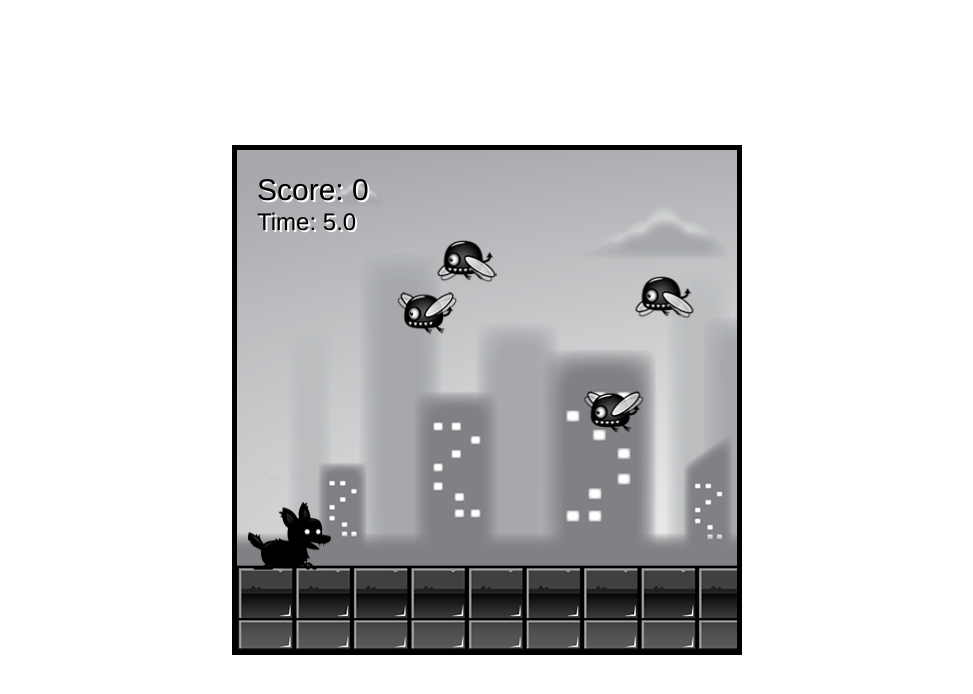
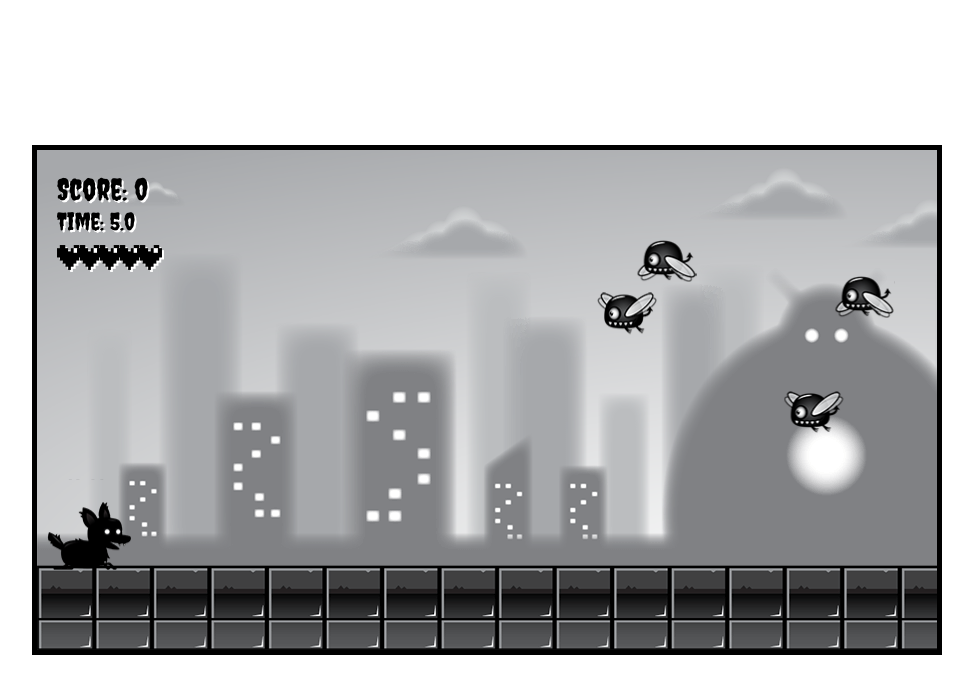
Before and after one commit to SkyAkki/JS-GameDev-HTML-Canvas, a plain HTML site: page Project9/index.html in a window 1280 px wide. Shown: the whole page, without its empty margins (153-1126 px from the left). Drawn offline with Linux system fonts and the light colour scheme.

Commit message:
add lives asset and logic

```diff
--- a/Project9/UI.js
+++ b/Project9/UI.js
@@ -2,7 +2,8 @@ export class UI{
     constructor(game){
         this.game = game;
         this.fontSize = 30;
-        this.fontFamily = 'Helvetica';
+        this.fontFamily = 'Creepster';
+        this.livesImage = lives;
     }
     draw(context){
         context.save();
@@ -18,6 +19,10 @@ export class UI{
 
         context.font = this.fontSize * 0.8 + 'px ' + this.fontFamily;
         context.fillText('Time: ' + (this.game.time * 0.001).toFixed(1), 20, 80);
+
+        for(let i = 0; i<this.game.livesCount; i++){
+            context.drawImage(this.livesImage,20 * i + 20,95,25,25);
+        }
         if(this.game.gameOver){
             context.textAlign = 'center';
             context.font = this.fontSize * 2 + 'px ' + this.fontFamily;
--- a/Project9/index.html
+++ b/Project9/index.html
@@ -5,6 +5,9 @@
     <meta http-equiv="X-UA-Compatible" content="IE=edge">
     <meta name="viewport" content="width=device-width, initial-scale=1.0">
     <title>Javascript Game</title>
+    <link rel="preconnect" href="https://fonts.googleapis.com">
+    <link rel="preconnect" href="https://fonts.gstatic.com" crossorigin>
+    <link href="https://fonts.googleapis.com/css2?family=Creepster&display=swap" rel="stylesheet">
     <link rel="stylesheet" href="style.css">
     <script src="main.js" type="module" defer></script>
 </head>
@@ -21,5 +24,6 @@
     <img id="enemy_spider_big" src="assets/enemy_spider_big.png">
     <img id="fire" src="assets/fire.png">
     <img id="boom" src="assets/boom.png">
+    <img id="lives" src="assets/heart.png">
 </body>
 </html>
--- a/Project9/main.js
+++ b/Project9/main.js
@@ -7,7 +7,7 @@ import {UI} from './UI.js';
 window.addEventListener('load',function(){
     const canvas = canvas1;
     const ctx = canvas.getContext('2d');
-    canvas.width = 500;
+    canvas.width = 900;
     canvas.height = 500;
 
     class Game{
@@ -40,6 +40,8 @@ window.addEventListener('load',function(){
 
             this.time = 0;
             this.maxTime = 10000;
+
+            this.livesCount = 5;
         }
         update(deltaTime){
             this.time += deltaTime;
--- a/Project9/player.js
+++ b/Project9/player.js
@@ -82,6 +82,9 @@ export class Player{
                     this.game.score++;
                 }else{
                     this.setState(6,0);
+                    this.game.livesCount--;
+                    this.game.score -= 5;
+                    if(this.game.livesCount <= 0) this.game.gameOver = true;
                 }
             }
         })
--- a/Project9/style.css
+++ b/Project9/style.css
@@ -12,8 +12,9 @@
     transform: translate(-50%,-50%);
     max-width: 100%;
     max-height: 100%;
+    font-family: 'Creepster', cursive;
 }
 
-#player, #layer1, #layer2, #layer3, #layer4, #layer5, #enemy_fly, #enemy_plant, #enemy_spider_big, #fire, #boom {
+#player, #layer1, #layer2, #layer3, #layer4, #layer5, #enemy_fly, #enemy_plant, #enemy_spider_big, #fire, #boom, #lives {
     display: none;
 }
```
Also changed, not shown: Project9/assets/heart.png (added).
